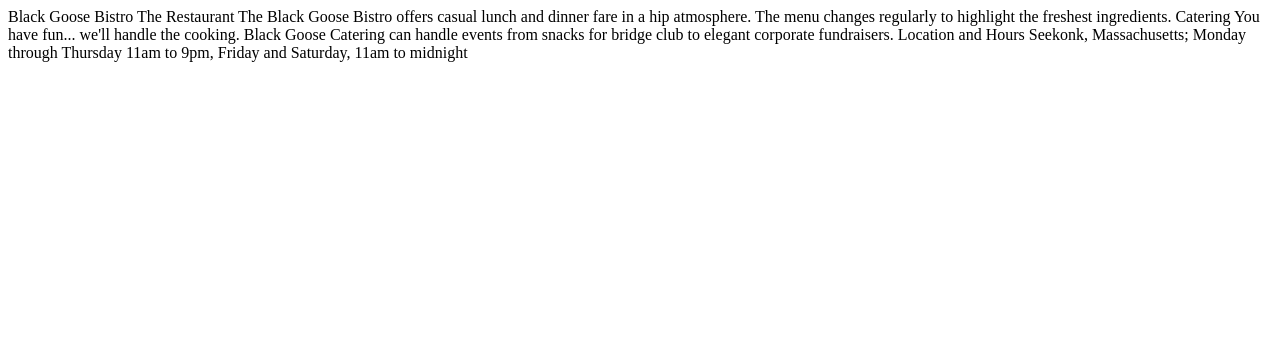
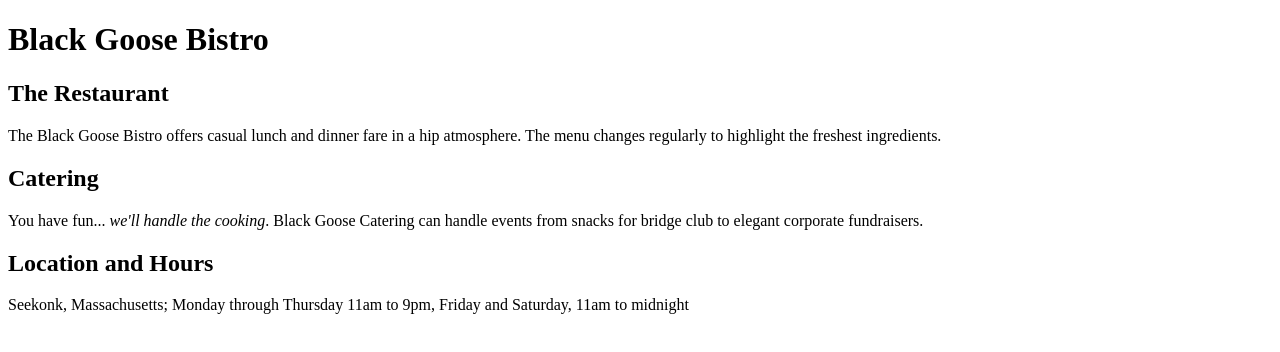
Before and after one commit to oredi-darren/LearningWebDesign, a plain HTML site: page chapter4/bistro/index.html in a window 1280 px wide. Drawn offline with Linux system fonts and the light colour scheme.

Commit message:
Adding content markup

```diff
--- a/chapter4/bistro/index.html
+++ b/chapter4/bistro/index.html
@@ -1,19 +1,26 @@
 <!DOCTYPE html>
 <head>
-    <meta charset="UTF-8" />
+    <meta charset="UTF-8"/>
     <title>Black Goose Bistro</title>
 </head>
 <body>
-Black Goose Bistro
+<h1>Black Goose Bistro</h1>
 
-The Restaurant
-The Black Goose Bistro offers casual lunch and dinner fare in a hip atmosphere. The menu changes regularly to highlight the freshest ingredients.
+<h2>The Restaurant</h2>
 
-Catering
-You have fun... we'll handle the cooking. Black Goose Catering can handle events from snacks for bridge club to elegant corporate fundraisers.
+<p>The Black Goose Bistro offers casual lunch and dinner fare in a hip atmosphere. The menu changes regularly to
+    highlight the freshest ingredients.</p>
 
-Location and Hours
-Seekonk, Massachusetts;
-Monday through Thursday 11am to 9pm, Friday and Saturday, 11am to midnight
+<h2>Catering</h2>
+
+<p>You have fun... <em>we'll handle the cooking</em>. Black Goose Catering can handle events from snacks for bridge club
+    to elegant corporate fundraisers.</p>
+
+<h2>Location and Hours</h2>
+
+<p>
+    Seekonk, Massachusetts;
+    Monday through Thursday 11am to 9pm, Friday and Saturday, 11am to midnight
+</p>
 </body>
 </html>
```
Also changed, not shown: chapter4/bistro/blackgoose.png (added).
